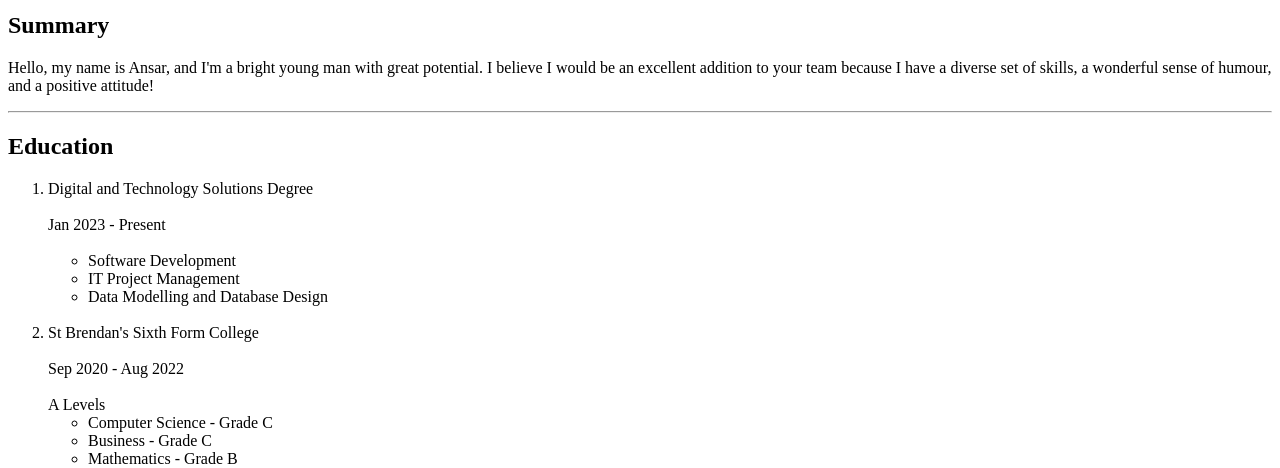
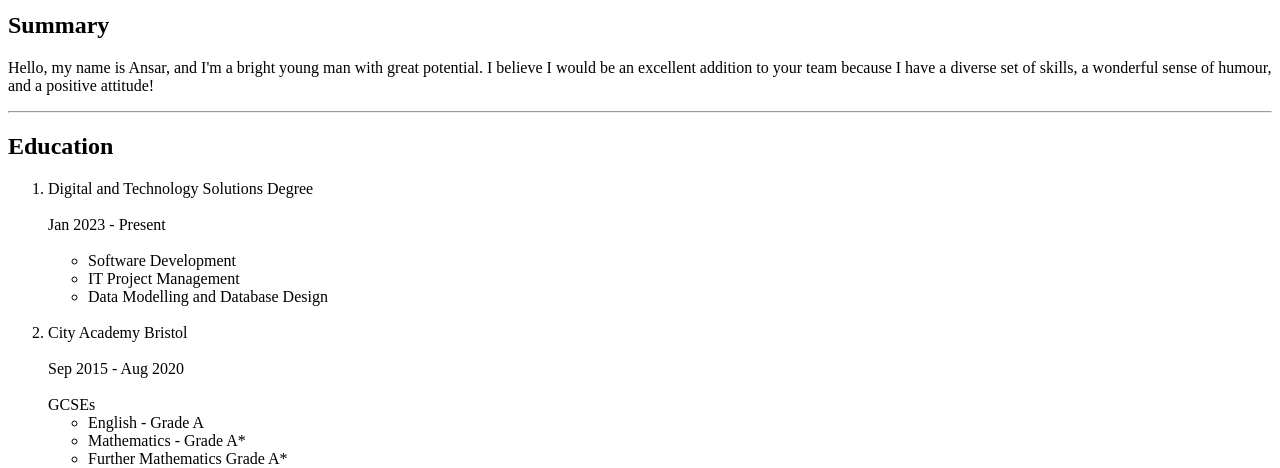
Before and after one commit to Ansar-H/Ansar-s-Online-Web-CV, a plain HTML site: page index.html in a window 1280 px wide. Shown: the part 302-770 px from the top of the page. Drawn offline with Linux system fonts and the light colour scheme.

Commit message:
Update index.html

```diff
--- a/index.html
+++ b/index.html
@@ -23,16 +23,6 @@
             </ul>
         </li>
     <br />
-        <li>St Brendan's Sixth Form College <br /> <br />
-            Sep 2020 - Aug 2022 <br /> <br />
-            A Levels <br />
-            <ul>
-                <li>Computer Science - Grade C <br /></li>
-                <li>Business - Grade C <br /></li>
-                <li>Mathematics - Grade B <br /></li>
-            </ul>
-    <br />
-        </li>
         <li>
             City Academy Bristol <br /> <br />
             Sep 2015 - Aug 2020 <br /> <br />
```
